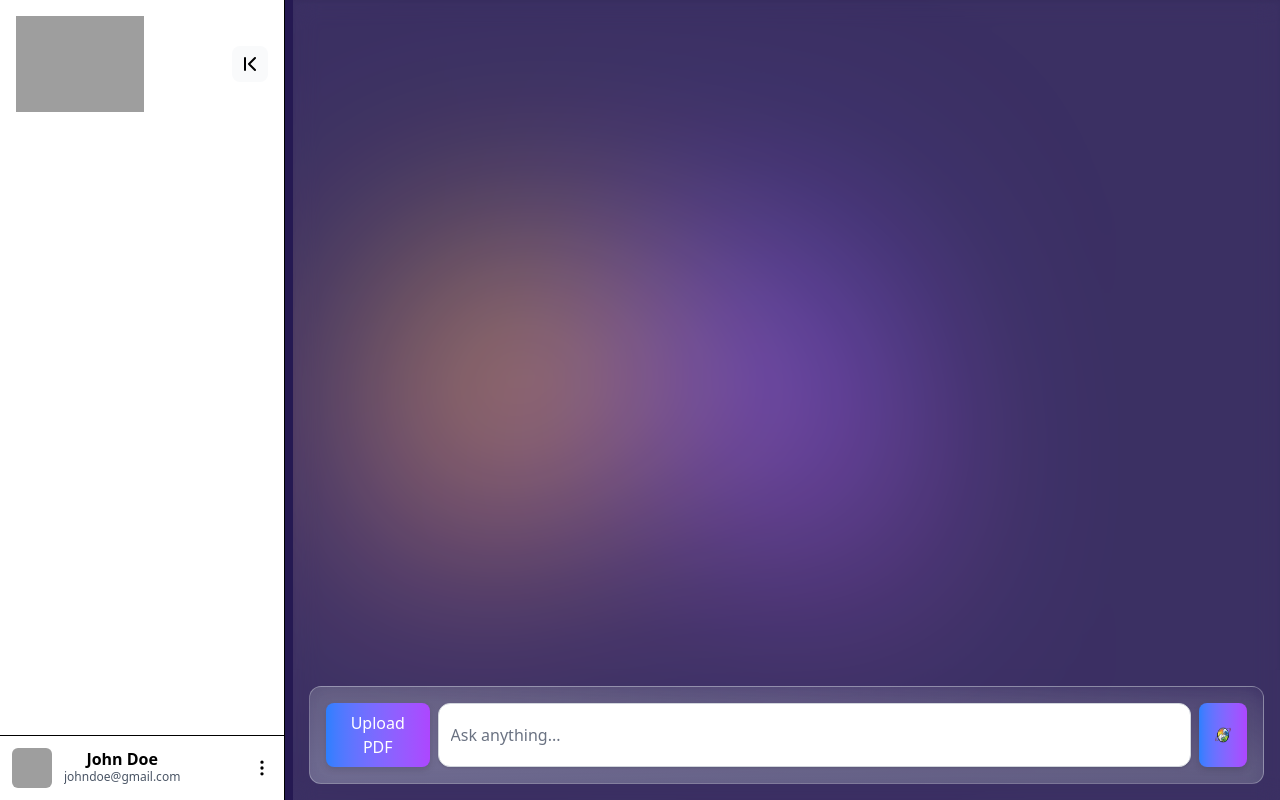
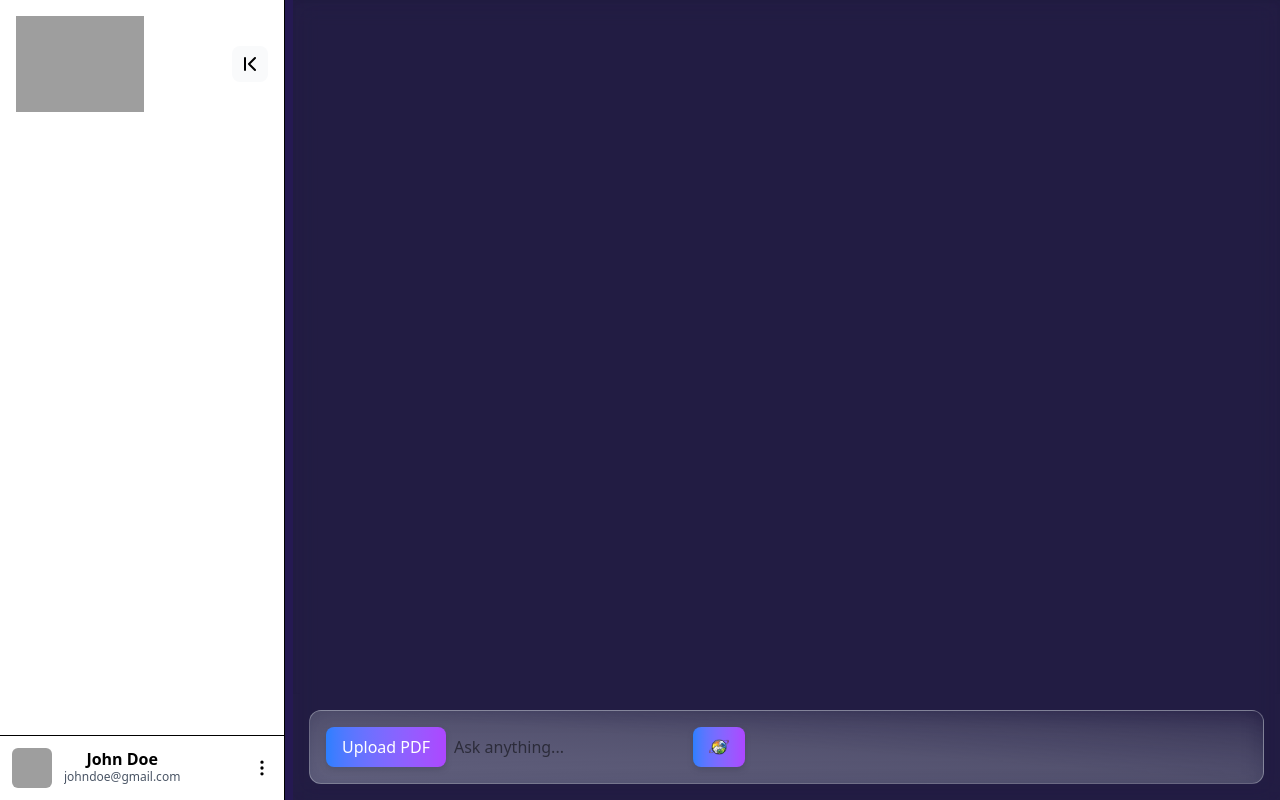
Before and after one commit to hemanthkt/impactoverse-AI-mentor, a React (Vite) app in the folder frontend/: page / in a window 1280 px wide. Built offline with nearby package versions, Linux system fonts and the light colour scheme; grey boxes are pictures that could not be loaded.

Commit message:
remove gradient,

```diff
--- a/frontend/src/App.jsx
+++ b/frontend/src/App.jsx
@@ -5,71 +5,7 @@ import Chat from "./components/Chat";
 
 function App() {
   return (
-    <div className="relative w-full bg-[#251952] overflow-hidden">
-      {/* SVG Background */}
-      <svg
-        className="absolute top-0 left-0 w-full h-full z-10"
-        xmlns="http://www.w3.org/2000/svg"
-        viewBox="0 0 805 676"
-        fill="none"
-      >
-        <g filter="url(#filter0_f_4_22)">
-          <path
-            d="M384.545 304.5C384.545 353.929 284.766 467 237.545 467C190.325 467 201.045 353.929 201.045 304.5C201.045 255.071 247.325 215 294.545 215C341.766 215 384.545 255.071 384.545 304.5Z"
-            fill="url(#paint0_linear_4_22)"
-          />
-          <path
-            d="M583.546 289.5C583.546 338.929 630.766 475.5 583.546 475.5C536.325 475.5 400.045 338.929 400.045 289.5C400.045 240.071 446.325 200 493.545 200C540.766 200 583.546 240.071 583.546 289.5Z"
-            fill="url(#paint1_linear_4_22)"
-          />
-        </g>
-        <defs>
-          <filter
-            id="filter0_f_4_22"
-            x="0"
-            y="0"
-            width="804.532"
-            height="675.5"
-            filterUnits="userSpaceOnUse"
-            colorInterpolationFilters="sRGB"
-          >
-            <feFlood floodOpacity="0" result="BackgroundImageFix" />
-            <feBlend
-              mode="normal"
-              in="SourceGraphic"
-              in2="BackgroundImageFix"
-              result="shape"
-            />
-            <feGaussianBlur
-              stdDeviation="100"
-              result="effect1_foregroundBlur_4_22"
-            />
-          </filter>
-          <linearGradient
-            id="paint0_linear_4_22"
-            x1="366.773"
-            y1="274.5"
-            x2="366.773"
-            y2="526.5"
-            gradientUnits="userSpaceOnUse"
-          >
-            <stop offset="0.169288" stopColor="#E1A543" />
-            <stop offset="1" stopColor="#FF4FE2" />
-          </linearGradient>
-          <linearGradient
-            id="paint1_linear_4_22"
-            x1="325.952"
-            y1="268.908"
-            x2="325.952"
-            y2="520.908"
-            gradientUnits="userSpaceOnUse"
-          >
-            <stop offset="0.169288" stopColor="#7343E1" />
-            <stop offset="1" stopColor="#FF4FE2" />
-          </linearGradient>
-        </defs>
-      </svg>
-
+    <div className="relative w-full bg-[#09032e] overflow-hidden ">
       {/* Chat Component */}
       <div className="relative z-20">
         <Chat />
--- a/frontend/src/components/Ask.jsx
+++ b/frontend/src/components/Ask.jsx
@@ -73,7 +73,7 @@ function Ask({ handleSubmit, messages, setMessages }) {
         </label>
         <input
           type="text"
-          className="w-full max-w-3xl p-3 border border-gray-300 rounded-xl bg-white shadow-sm focus:outline-none focus:ring-2 focus:ring-blue-500 focus:border-blue-500 text-gray-900 placeholder-gray-500"
+          // className="w-full max-w-3xl p-3 border border-gray-300 rounded-xl bg-white shadow-sm focus:outline-none focus:ring-2 focus:ring-blue-500 focus:border-blue-500 text-gray-900 placeholder-gray-500"
           value={messages}
           onChange={(e) => setMessages(e.target.value)}
           placeholder="Ask anything..."
```
